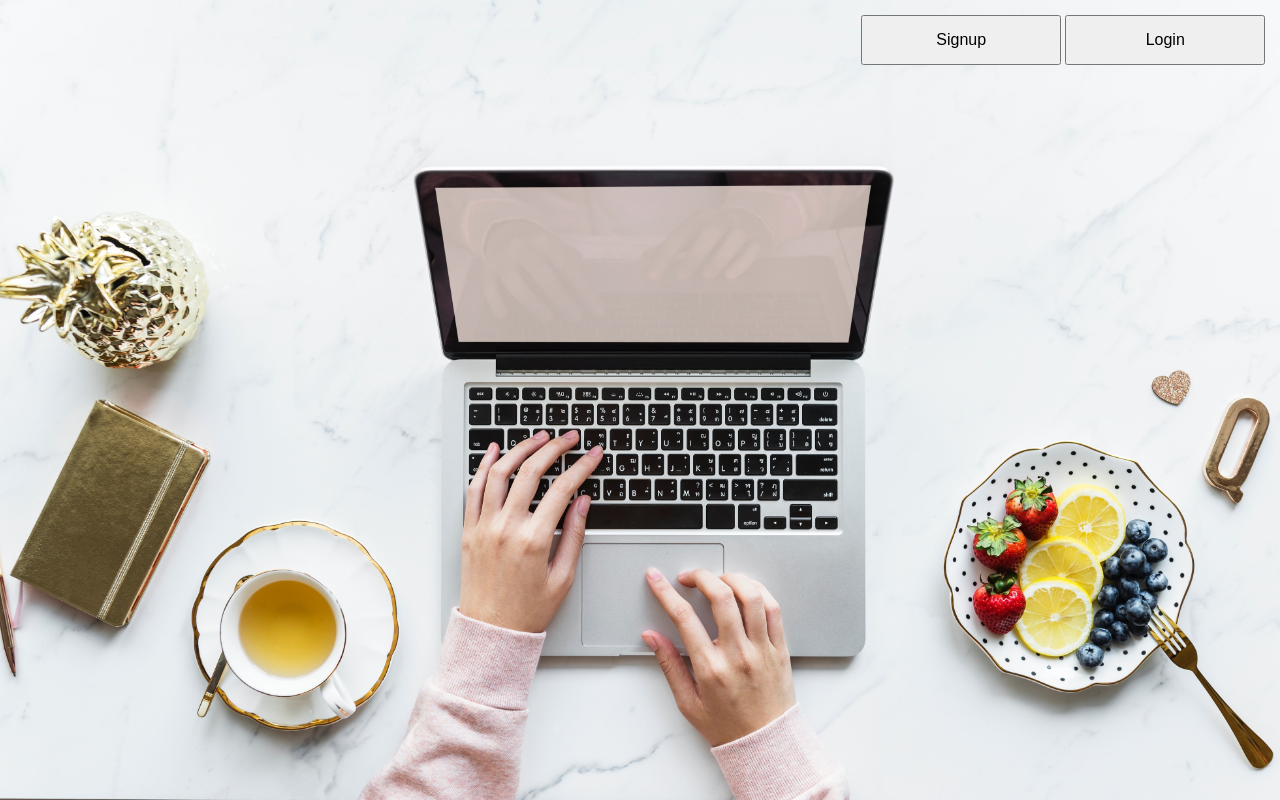
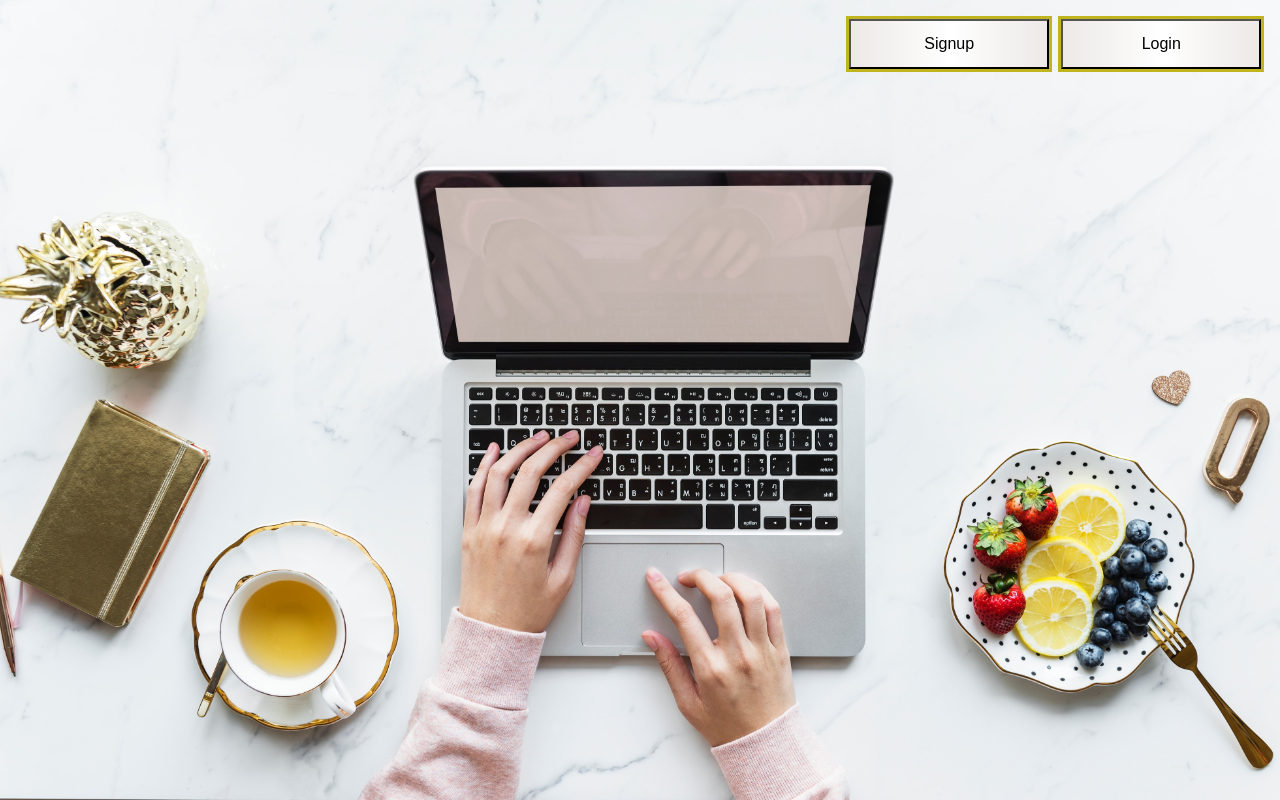
Before and after one commit to BloomTech-Labs/Labs8-MealHelper, a React (Create React App) app in the folder Front-end/mealhelper/: page / in a window 1280 px wide. Built offline with nearby package versions, Linux system fonts and the light colour scheme.

Commit message:
button styling

```diff
--- a/Front-end/mealhelper/src/App.css
+++ b/Front-end/mealhelper/src/App.css
@@ -25,16 +25,22 @@
   width: 200px;
   height: 50px;
   font-size: 1em;
-  margin: 2px;
+  margin: 6px;
+  outline: 3px solid rgb(192, 181, 31);
+  background-image: linear-gradient(to right, #ECE9E6 0%, #FFFFFF 51%, #ECE9E6 100%)
+}
 
-
+.login-button:hover {
+  background-position: right center
 }
 
 .signup-button{
   width: 200px;
   height: 50px;
   font-size: 1em;
-  margin: 2px;
+  margin: 6px;
+  outline: 3px solid rgb(192, 181, 31);
+  background-image: linear-gradient(to right, #ECE9E6 0%, #FFFFFF 51%, #ECE9E6 100%)
 }
 
 .signin {
```
